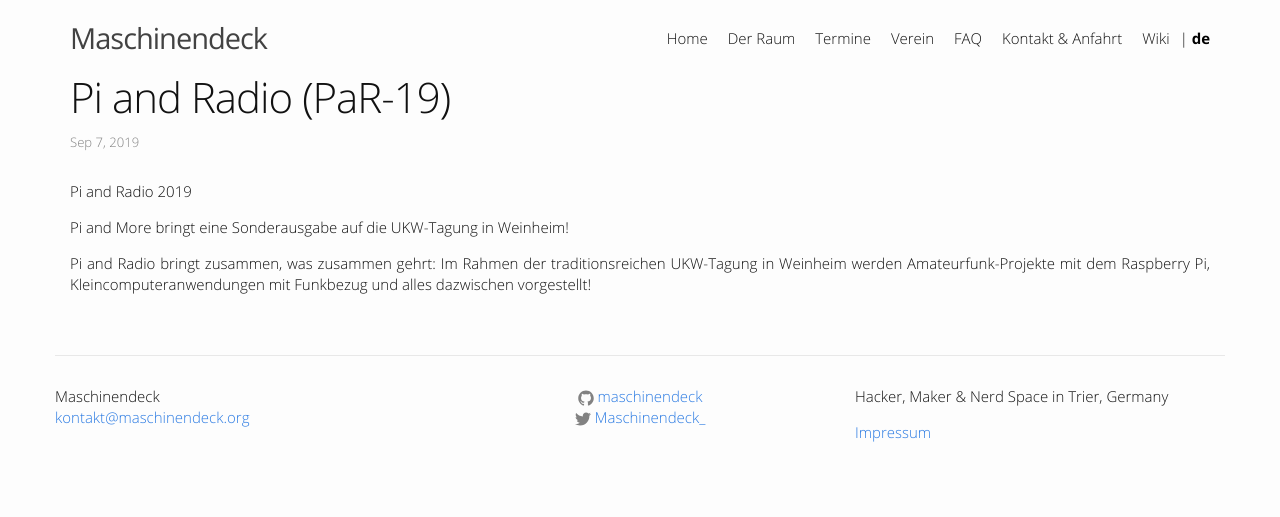
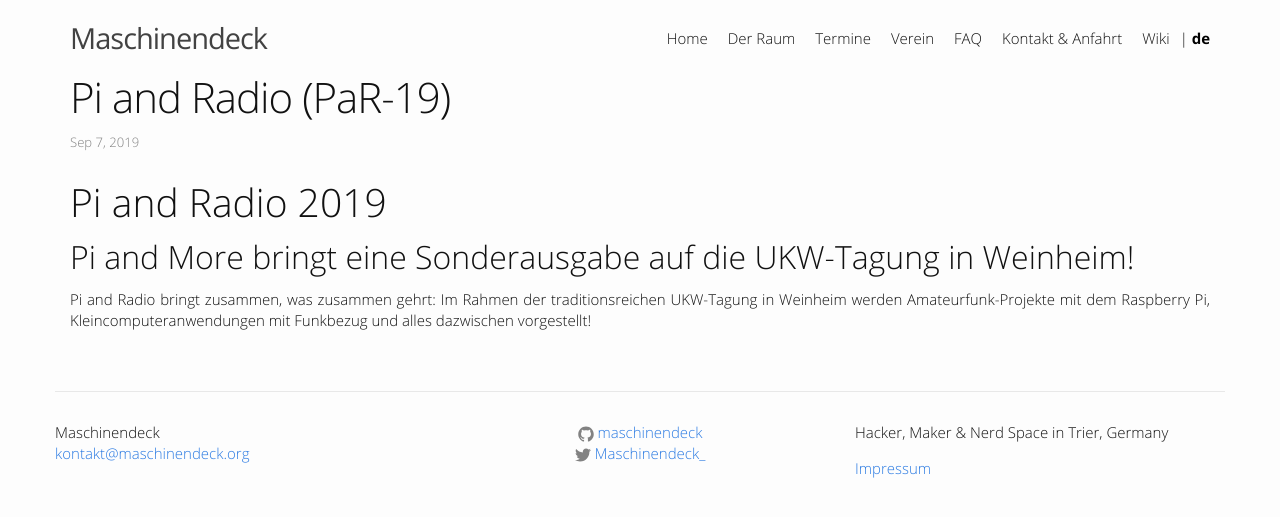
Before and after one commit to maschinendeck/maschinendeck.github.io, a Jekyll site: the page built from _posts/2019-09-07-Pi-and-Radio.md, in a window 1280 px wide. Shown: the top 517 px of the page. Built offline with Jekyll 4.4.1, drawn with Linux system fonts in a browser that asks for light colours.

Commit message:
Formatänderung

```diff
--- a/_posts/2019-09-07-Pi-and-Radio.md
+++ b/_posts/2019-09-07-Pi-and-Radio.md
@@ -5,8 +5,8 @@ lang: de
 ref: par-19
 ---
 
-Pi and Radio 2019
+# Pi and Radio 2019
 
-Pi and More bringt eine Sonderausgabe auf die UKW-Tagung in Weinheim!
+## Pi and More bringt eine Sonderausgabe auf die UKW-Tagung in Weinheim!
 
 Pi and Radio bringt zusammen, was zusammen gehrt: Im Rahmen der traditionsreichen UKW-Tagung in Weinheim werden Amateurfunk-Projekte mit dem Raspberry Pi, Kleincomputeranwendungen mit Funkbezug und alles dazwischen vorgestellt!
```
